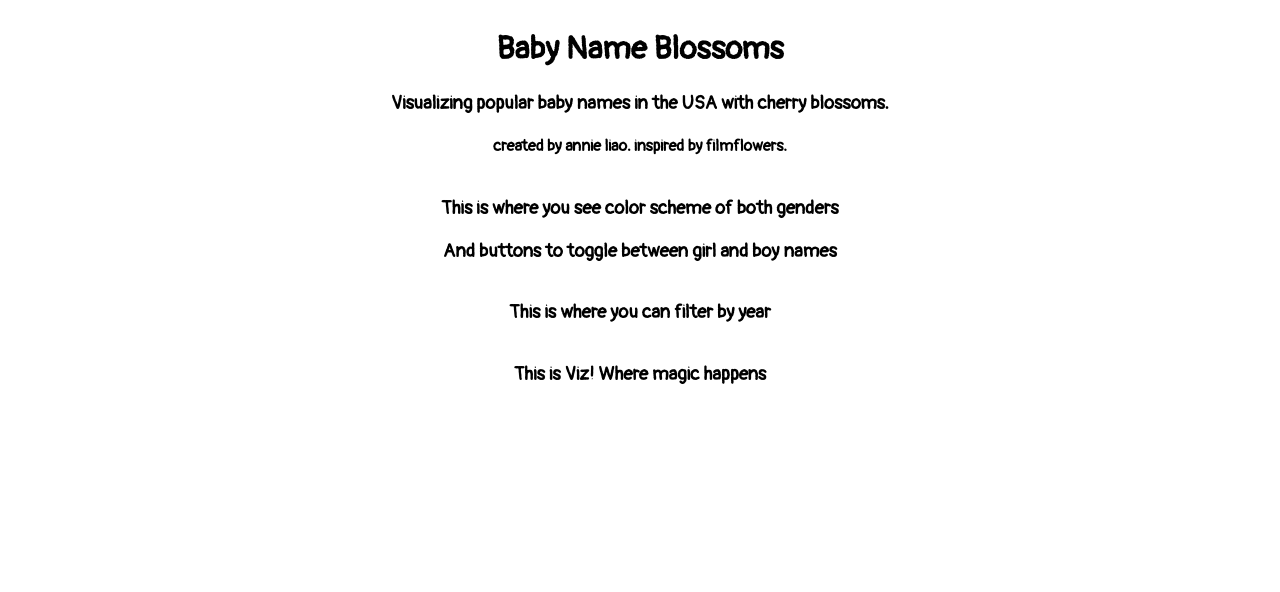
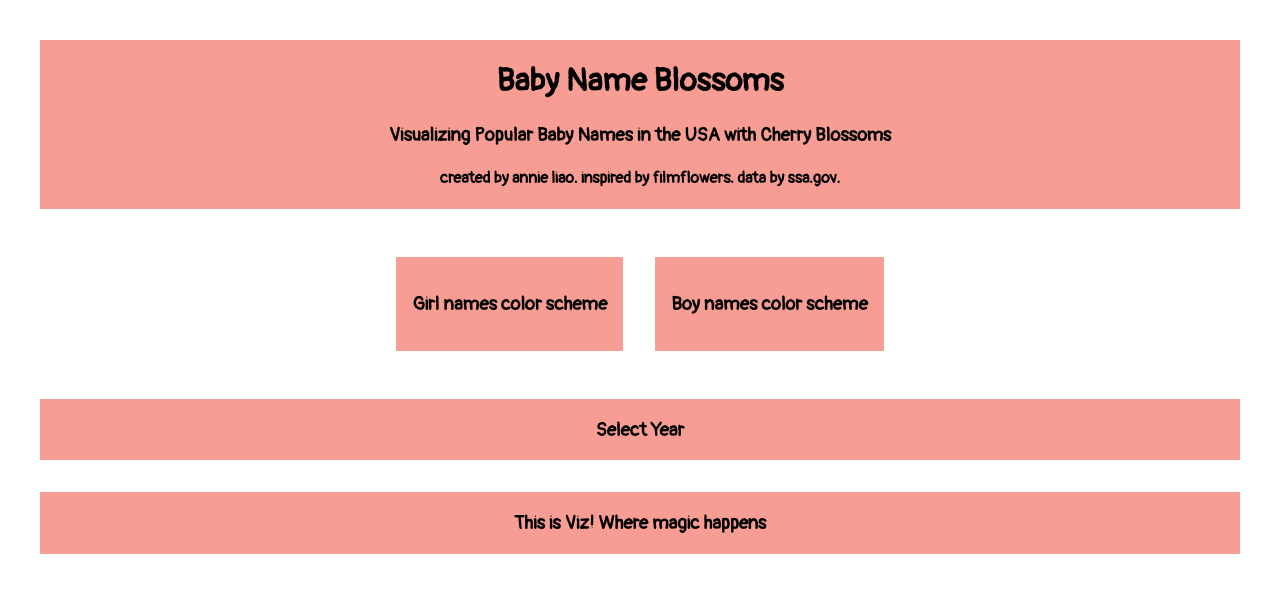
Before and after one commit to liaowow/baby-names, a React (Create React App) app in the folder frontend/: page / in a window 1280 px wide. Shown: the top 592 px of the page. Built offline with nearby package versions, Linux system fonts and the light colour scheme.

Commit message:
added layout base

```diff
--- a/frontend/src/App.js
+++ b/frontend/src/App.js
@@ -7,16 +7,16 @@ import Viz from './containers/Viz'
 function App() {
   return (
     <div>
-      <div className="flex-grid">
+      <div className="row">
         <Title />
       </div>
-      <div className="flex-grid">
+      <div className="row-two">
         <Gender />
       </div>
-      <div className="flex-grid">
+      <div className="row">
         <SearchBar />
       </div>
-      <div className="flex-grid">
+      <div className="row">
         <Viz />
       </div>
     </div>
--- a/frontend/src/containers/Gender.jsx
+++ b/frontend/src/containers/Gender.jsx
@@ -2,9 +2,14 @@ import React from 'react';
 
 export default function Gender() {
     return (
-      <div className="col">
-        <h3>This is where you see color scheme of both genders</h3>
-        <h3>And buttons to toggle between girl and boy names</h3>
-      </div>
+			<div>
+				<div className="col">
+					<h3>Girl names color scheme</h3>
+
+				</div>
+				<div className="col">
+					<h3>Boy names color scheme</h3>
+				</div>
+			</div>
     )
 }
--- a/frontend/src/containers/SearchBar.jsx
+++ b/frontend/src/containers/SearchBar.jsx
@@ -3,7 +3,7 @@ import React from 'react';
 export default function SearchBar() {
     return (
       <div className="col">
-        <h3>This is where you can filter by year</h3>
+        <h3>Select Year</h3>
       </div>
     )
 }
--- a/frontend/src/containers/Title.jsx
+++ b/frontend/src/containers/Title.jsx
@@ -4,8 +4,8 @@ export default function Title() {
     return (
       <div className="col">
 				<h1>Baby Name Blossoms</h1>
-				<h3>Visualizing popular baby names in the USA with cherry blossoms.</h3>
-				<h4>created by annie liao. inspired by filmflowers.</h4>
+				<h3>Visualizing Popular Baby Names in the USA with Cherry Blossoms</h3>
+				<h4>created by annie liao. inspired by filmflowers. data by ssa.gov.</h4>
       </div>
     )
 }
--- a/frontend/src/master.scss
+++ b/frontend/src/master.scss
@@ -6,16 +6,42 @@
   text-align: center;
 }
 
-.flex-grid {
-  display: flex;
+body {
+  padding: 2em;
 }
 
-.flex-grid .col {
+.row {
+  display: flex;
+  margin: 0 0 2rem 0;
+  justify-content: space-between;
+}
+
+.col {
+  background: rgb(248, 157, 147);
+}
+
+.row .col {
   flex: 1;
 }
 
-@media (max-width: 400px) {
-  .flex-grid {
+.row-two {
+  margin: 0 0 2rem 0;
+  justify-content: space-between;
+}
+
+.row-two .col {
+  display: inline-flex;
+  padding: 1em;
+  margin: 1em;
+}
+
+@media screen and (max-width: 400px) {
+  .row,
+  .row-two {
     display: block;
+    .col {
+      width: 100%;
+      margin: 0 0 10px 0;
+    }
   }
 }
```
